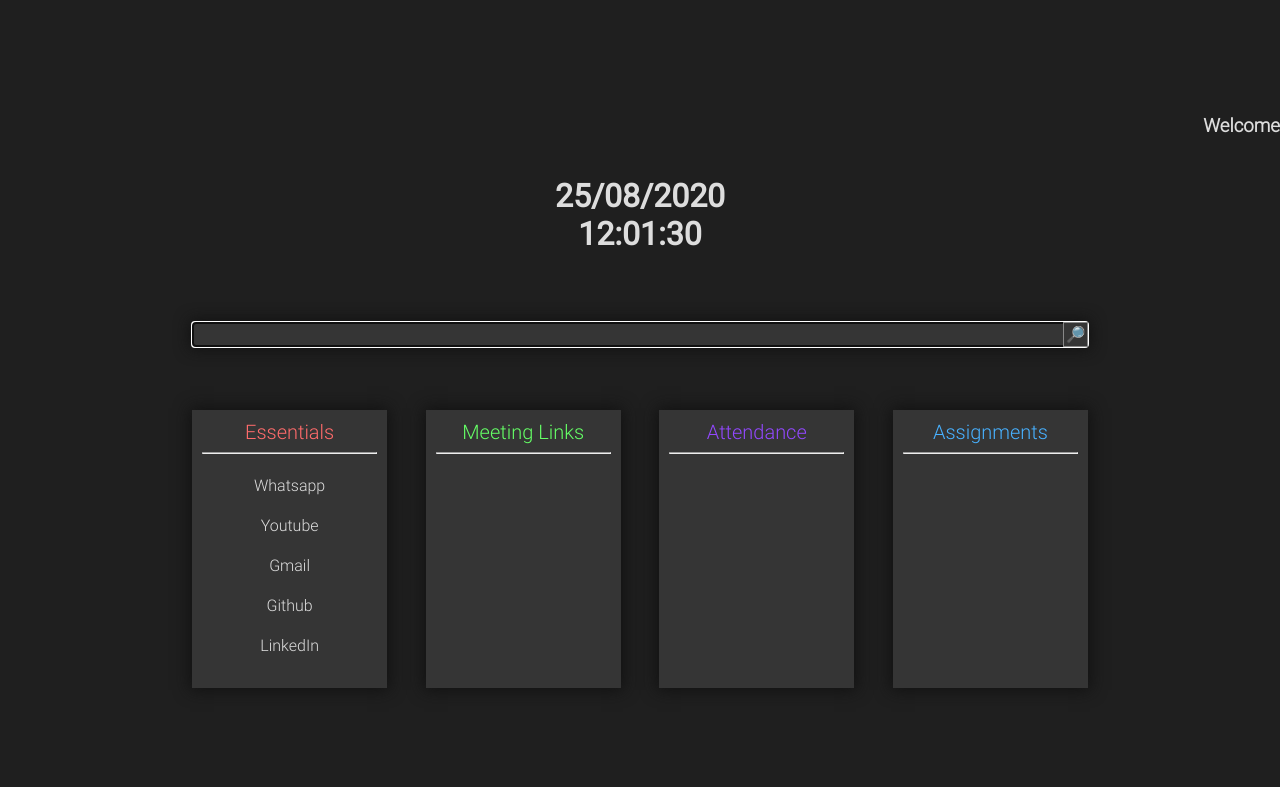
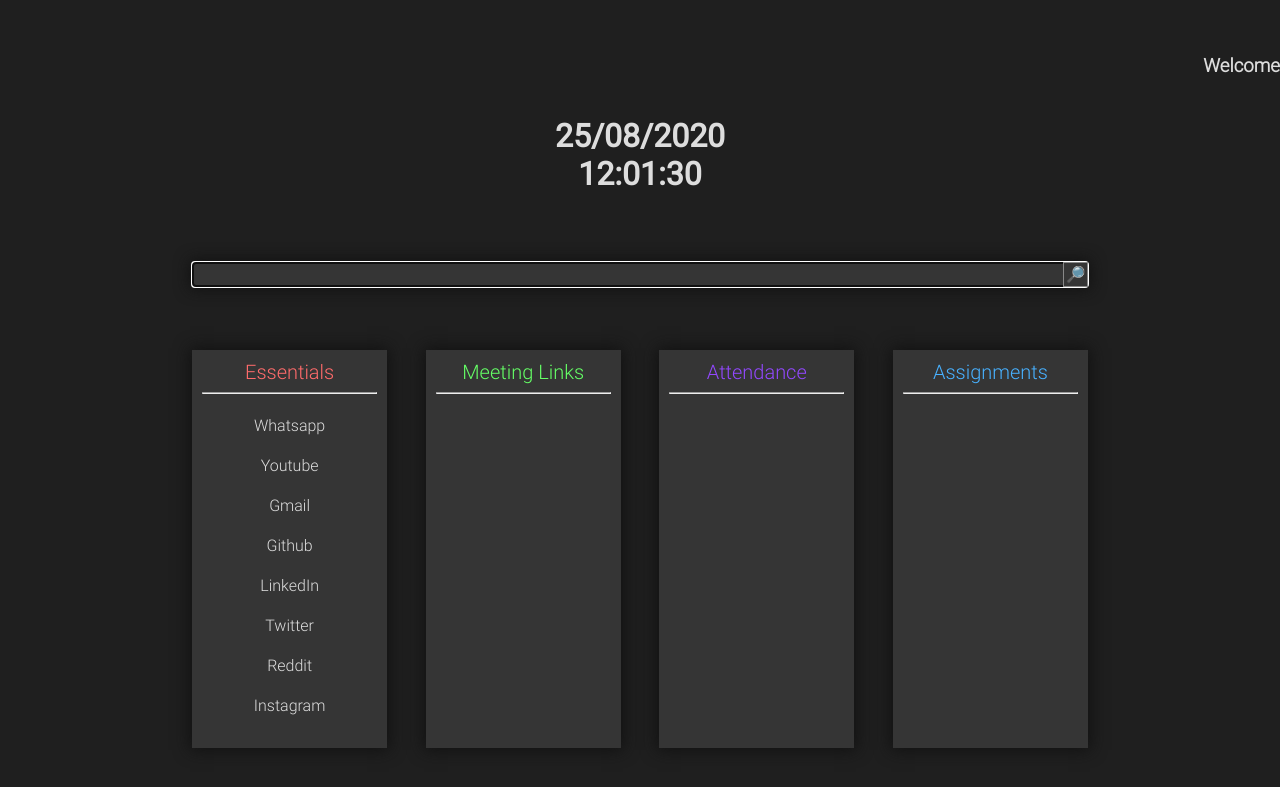
Before and after one commit to mdb571/kopp, a Flask app: template templates/index.html in a window 1280 px wide. Shown: the top 787 px of the page. Run offline with Flask 2, Linux system fonts and the light colour scheme; the template is opened without the code that fills it, so the values that code supplies are empty.

Commit message:
added links

```diff
--- a/templates/index.html
+++ b/templates/index.html
@@ -45,6 +45,9 @@
                     <li class="link-list-item"><a class="link" add target="_blank" href="https://mail.google.com">Gmail</a></li>
                     <li class="link-list-item"><a class="link" add target="_blank" href="https://github.com">Github</a></li>
                     <li class="link-list-item"><a class="link" add target="_blank" href="https://linkedin.com">LinkedIn</a></li>
+                    <li class="link-list-item"><a class="link" add target="_blank" href="https://twitter.com">Twitter</a></li>
+                    <li class="link-list-item"><a class="link" add target="_blank" href="https://reddit.com">Reddit</a></li>
+                    <li class="link-list-item"><a class="link" add target="_blank" href="https://instagram.com">Instagram</a></li>
                 </ul>
             </section>
             <section class="link-section">
```
